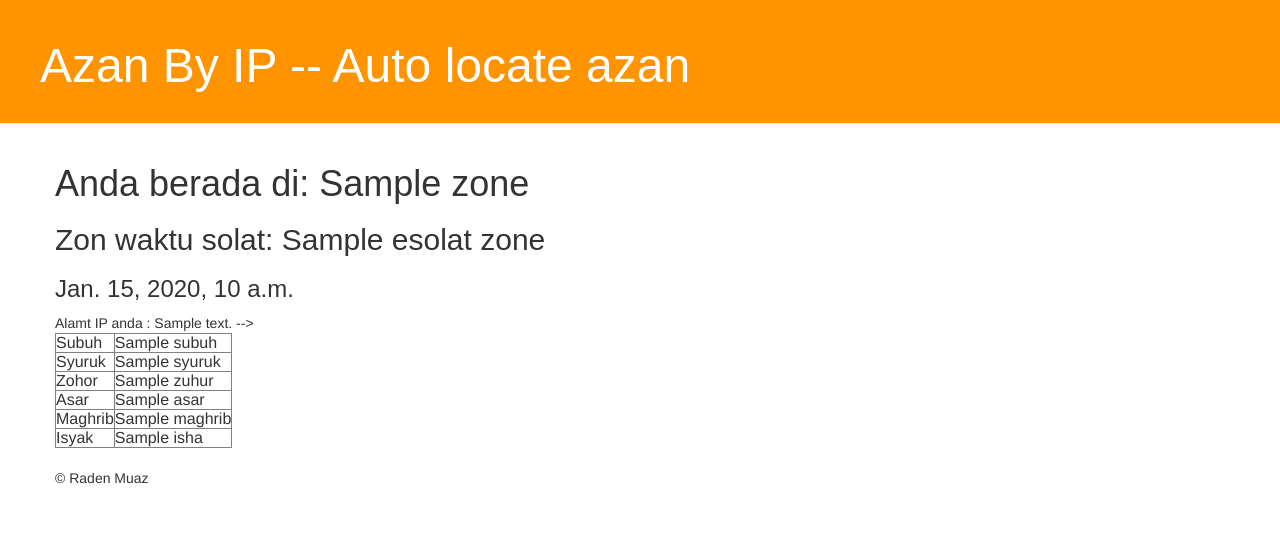
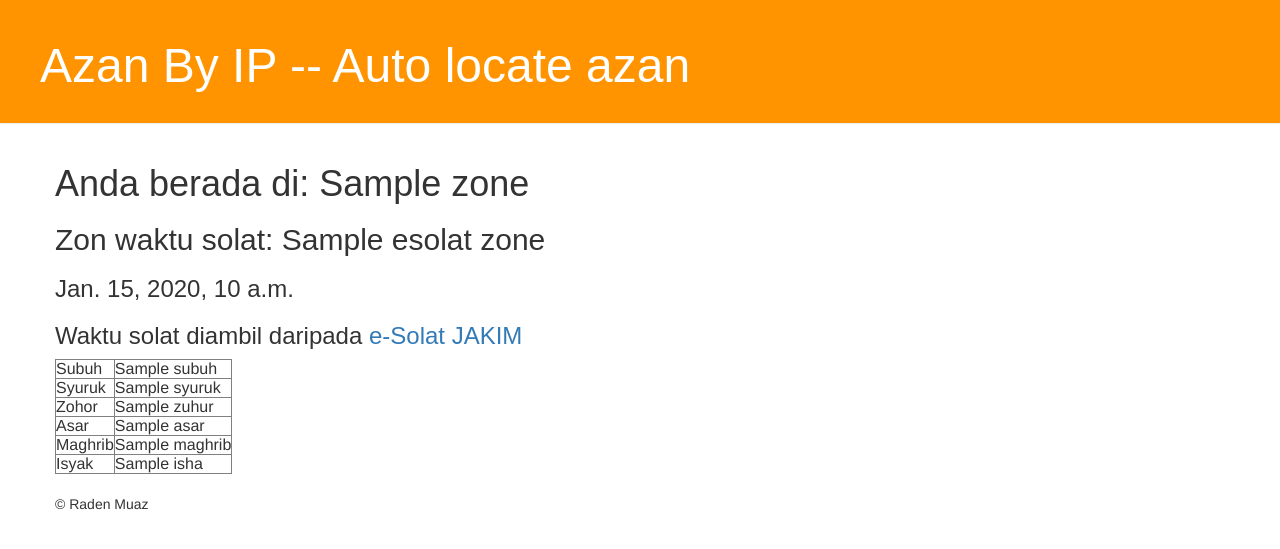
Before and after one commit to RadZaeem/azanjakim, a Django app: template azanlocator/templates/azanlocator/index.html in a window 1280 px wide. Shown: the top 549 px of the page. Run offline with Django 3.2, Linux system fonts and the light colour scheme; the template is opened without the code that fills it: most values are stand-ins (such as "Sample title", 1, 10 or a date in 2020); some libraries are stand-ins or nearby versions.

Commit message:
1st working version correction

```diff
--- a/azanlocator/templates/azanlocator/index.html
+++ b/azanlocator/templates/azanlocator/index.html
@@ -5,8 +5,9 @@
 {% if new_parse %}
     <h1>Anda berada di: {{new_parse.zone.zone_name }} </h1>
     <h2>Zon waktu solat: {{new_parse.zone.esolat_zone.zone_name}}</h2>
-    <h3> {{new_parse.date_time_parsed }}</h3
-    <!-- <h3>Alamt IP anda : {{new_parse.zone.ip_address}}</h3> -->
+    <h3> {{new_parse.date_time_parsed }}</h3>
+    <h3> Waktu solat diambil daripada <a href="e-solat.gov.my"> e-Solat JAKIM </a> </h3>
+<!-- <h3>Alamt IP anda : {{new_parse.zone.ip_address}}</h3> -->
     <table border="1">
 
 
@@ -21,6 +22,7 @@
 
     </table>
     <br>
+
     <p>© Raden Muaz</p>
 {% else %}
 
```
Also changed, not shown: db.sqlite3.
